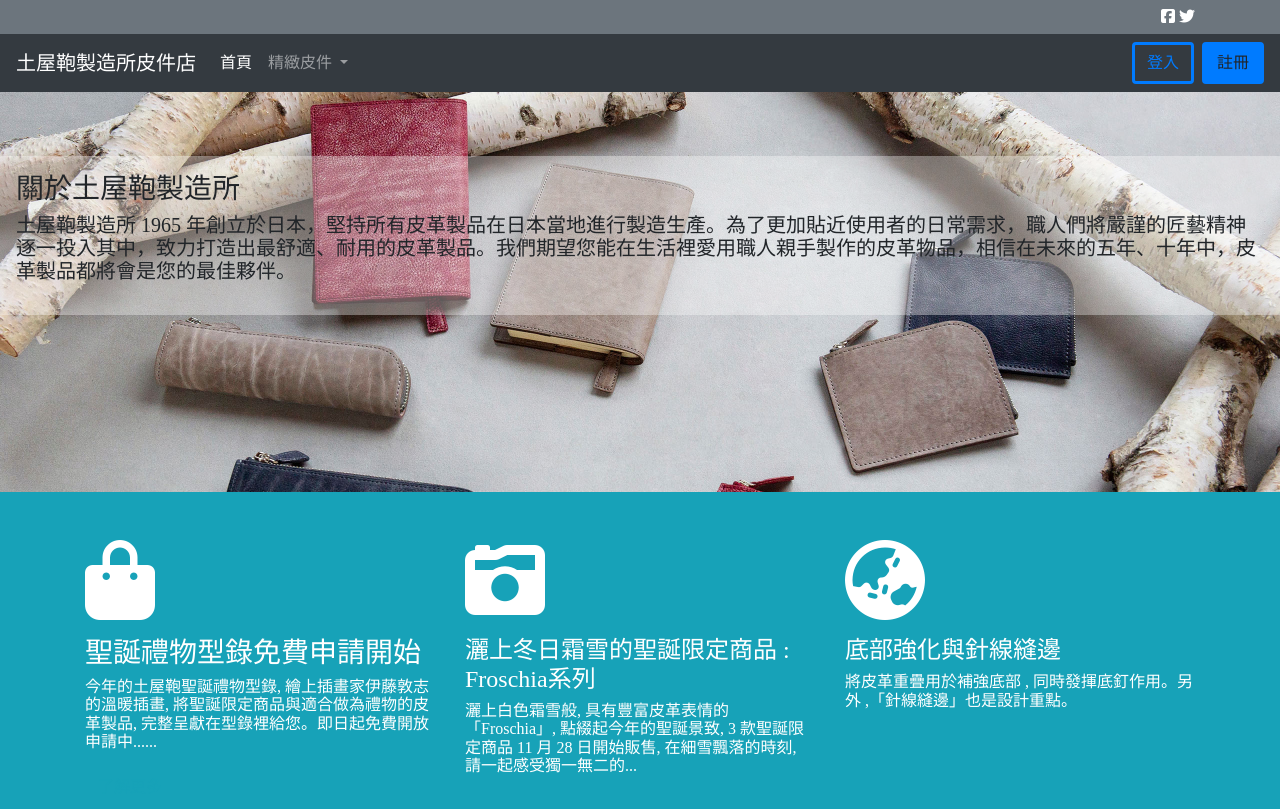
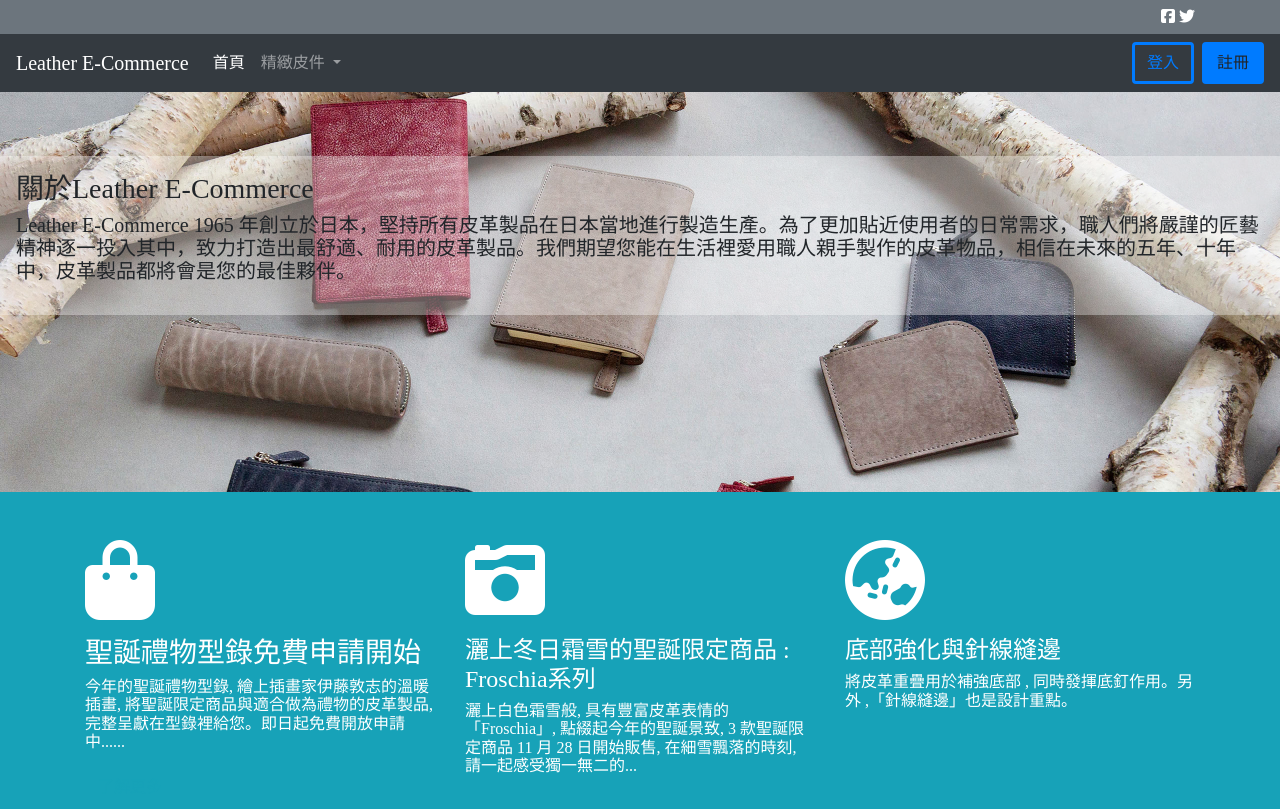
Before and after one commit to noellehsu/Leather-E-commerce, a plain HTML site: page landing.html in a window 1280 px wide. Shown: the top 809 px of the page. Drawn offline with nearby package versions, Linux system fonts and the light colour scheme.

Commit message:
小修改

```diff
--- a/landing.html
+++ b/landing.html
@@ -36,7 +36,7 @@
 
   <nav class="navbar navbar-expand-lg navbar-dark bg-dark">
     <a class="navbar-brand" href="#">
-      土屋鞄製造所皮件店
+      Leather E-Commerce
     </a>
     <button class="navbar-toggler" type="button" data-toggle="collapse" data-target="#navbarMenu"
       aria-controls="navbarMenu" aria-expanded="false" aria-label="Toggle navigation">
@@ -74,8 +74,8 @@
 
   <div class="jumbotron jumbotron-fluid jumbotron-bg" style="display: block">
     <div class="bg-lighter p-3">
-      <h3>關於土屋鞄製造所</h3>
-      <p class="lead">土屋鞄製造所 1965
+      <h3>關於Leather E-Commerce</h3>
+      <p class="lead">Leather E-Commerce 1965
         年創立於日本，堅持所有皮革製品在日本當地進行製造生產。為了更加貼近使用者的日常需求，職人們將嚴謹的匠藝精神逐一投入其中，致力打造出最舒適、耐用的皮革製品。我們期望您能在生活裡愛用職人親手製作的皮革物品，相信在未來的五年、十年中，皮革製品都將會是您的最佳夥伴。
       </p>
     </div>
@@ -91,7 +91,7 @@
           </div>
           <h3>聖誕禮物型錄免費申請開始 </h3>
           <p>
-            今年的土屋鞄聖誕禮物型錄, 繪上插畫家伊藤敦志的溫暖插畫, 將聖誕限定商品與適合做為禮物的皮革製品, 完整呈獻在型錄裡給您。即日起免費開放申請中......
+            今年的聖誕禮物型錄, 繪上插畫家伊藤敦志的溫暖插畫, 將聖誕限定商品與適合做為禮物的皮革製品, 完整呈獻在型錄裡給您。即日起免費開放申請中......
           </p>
           <a href="#" class="btn btn-outline-info">了解更多</a>
         </div>
```
Also changed, not shown: dashboard-update.html (+1 -1 lines), shoppingCart.html (+4 -4 lines).
